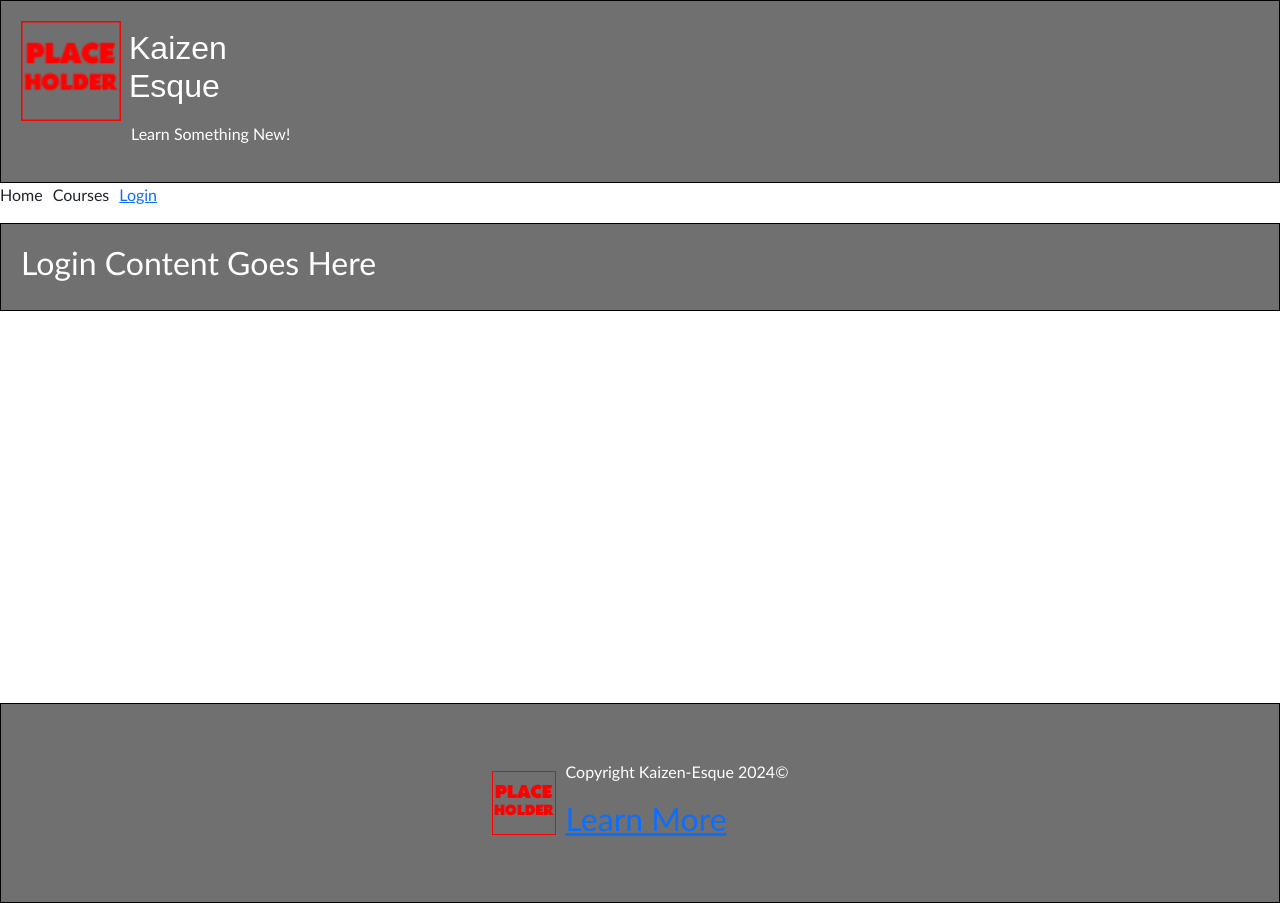
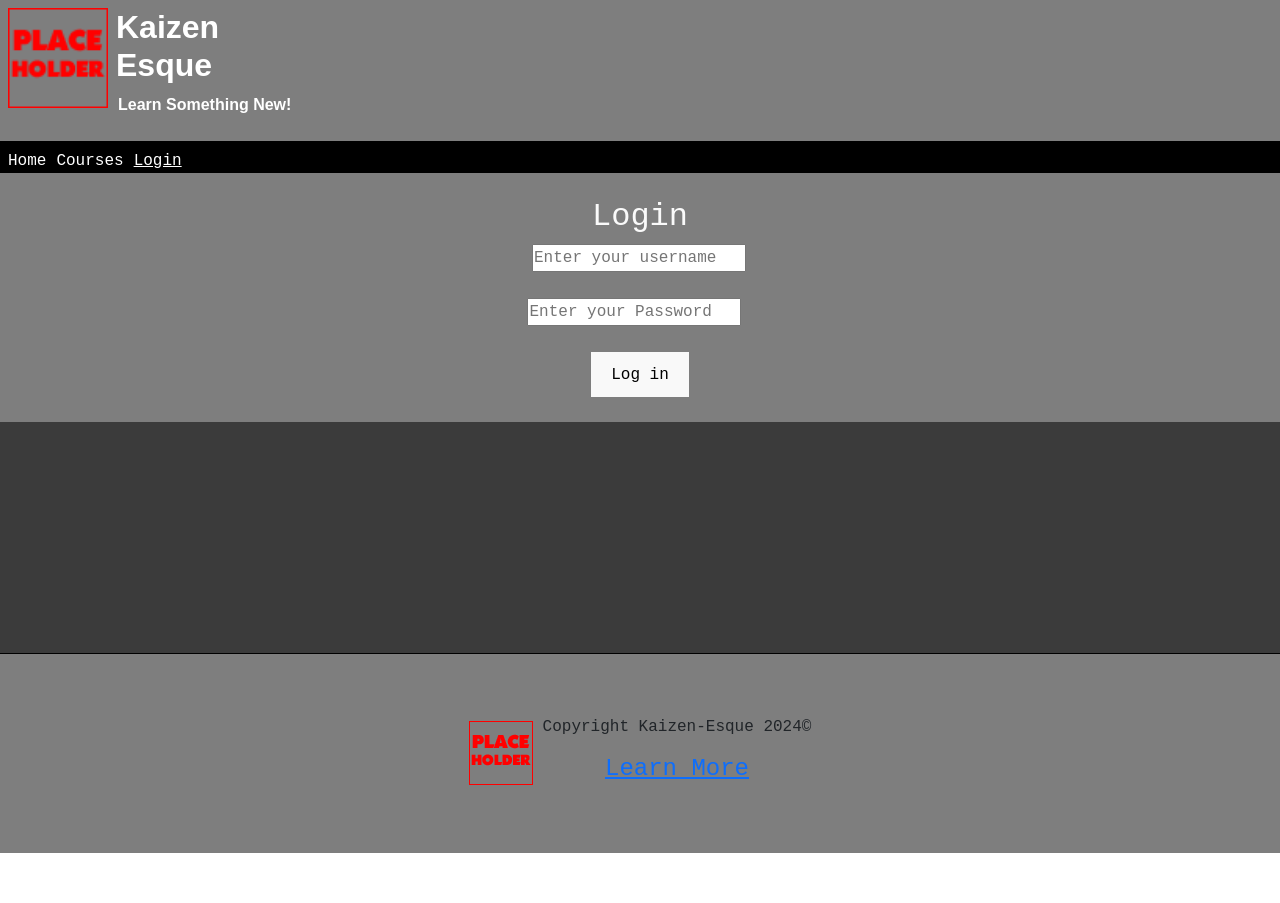
Before and after one commit to XenodiusAlpha/kaizen_esque, a React (Vite) app: page /Login in a window 1280 px wide. After the commit the page ends 853 px from the top, so only its background shows below. Built offline with nearby package versions, Linux system fonts and the light colour scheme.

Commit message:
Updated App.css structure, Working on mainComponenets. Login function is current prio

```diff
--- a/src/App.css
+++ b/src/App.css
@@ -2,19 +2,62 @@
   box-sizing: border-box;
   margin: 0;
   padding: 0;
-  font-family: 'Trebuchet MS', 'Lucida Sans Unicode', 'Lucida Grande',
+  font-family:monospace,
     'Lucida Sans', Arial, sans-serif;
+    --mainThemeColor: #7e7e7e;
+    --mainBodyColor: #3b3b3b;
+    --WhiteText: #fafafa;
 }
 
 /* ----------------------mainComponents---------------------- */
 
+.header-Style{
+  padding: 8px;
+  background-color: var(--mainThemeColor);
+}
+
+.footer-Style{
+  padding: 8px;
+  border-top: 1px solid black;
+  background-color: var(--mainThemeColor);
+}
+
+.wt{
+  color: var(--WhiteText);
+}
+
+.hidden-element {
+  visibility: hidden;
+}
+
+.warningTextForm{
+  font-size: 15px;
+  color: red;
+}
+
+.lbox-style{
+  padding: 25px;
+  background-color: var(--mainThemeColor);
+}
+
 .title-style{
-  padding: 8px;
-  font-family: Arial, Helvetica, sans-serif;
+  padding-left: 8px;
+  color: white;
+  font-weight: bold;
+  font-weight: 900;
+  font-family:sans-serif;
   text-decoration: wavy;
 }
 
+.nav-style{
+  padding: 8px;
+  background-color: black;
+  color: white;
+  max-height: 4vh;
+}
+
 .Outlet-Style{
+  background-color: var(--mainBodyColor);
   min-height: 60vh;
 }
 
@@ -34,11 +77,36 @@
   padding-right: 10px;
 }
 
+.nav-active{
+  text-decoration: underline;
+  background: var(--mainThemeColor);
+  color: var(--white);
+  border-bottom-left-radius: 15px;
+  border-bottom-right-radius: 15px;
+}
+
+.nav-button{
+  text-decoration: underline;
+  background: var(--mainThemeColor);
+  color: var(--white);
+  border-bottom-left-radius: 15px;
+  border-bottom-right-radius: 15px;
+}
+
+.nav-button:hover{
+  text-decoration: underline;
+  background: var(--mainThemeColor);
+  color: var(--white);
+  border-bottom-left-radius: 15px;
+  border-bottom-right-radius: 15px;
+}
+
+
 
 /* ----------------------Below is for testing only---------------------- */
 .visualize-Test-Area{
   padding: 20px;
-  background-color: rgb(112, 112, 112);
+  background-color: rgb(255, 203, 203);
   border: 1px solid rgb(0, 0, 0);
   color: rgb(255, 255, 255);
 }
--- a/src/components/mainComponents/Footer.jsx
+++ b/src/components/mainComponents/Footer.jsx
@@ -5,16 +5,19 @@ import { Link } from 'react-router-dom';
 
 export default function Footer(){
     return (
-      <div className='visualize-Test-Area flex-container-row keepBottom center-content'>
+      <div className='footer-Style flex-container-row keepBottom center-content'>
 
-<a href="https://www.placeholder.nothing" target="_blank">
-        <img className='' src={image} alt="link to nothing" />
-        </a>
-          <div className='flex-container-columns'>
+          <Link to="/">
+            <img src={image} alt="" />
+          </Link>
+
+          <div className='flex-container-columns center-content'>
           <p className='header-Text dpl'>Copyright Kaizen-Esque 2024©</p>
+
           <Link to="/LearnMore">
-          <h2 className='dpl'>Learn More</h2>
+          <h4 className='dpl'>Learn More</h4>
           </Link>
+
           </div>
       </div>
     );
--- a/src/components/mainComponents/Header.jsx
+++ b/src/components/mainComponents/Header.jsx
@@ -4,11 +4,11 @@ import image from '../../assets/img/PlaceholderImage.png'
 export default function Header(){
     return (
       <>
-        <div className='visualize-Test-Area flex-container-row'>
+        <div className='header-Style flex-container-row'>
         <img className='header-Logo' src={image} alt="link to nothing" />
           <div className='flex-container-columns'>
           <h2 className='title-style'>Kaizen <br /> Esque <br /> </h2>
-          <p className='dpl'>Learn Something New!</p>
+          <p className='title-style dpl'>Learn Something New!</p>
           </div>
         </div>
       </>
--- a/src/components/mainComponents/Login.jsx
+++ b/src/components/mainComponents/Login.jsx
@@ -1,11 +1,75 @@
 import React from 'react';
+import { useState } from "react";
 
-export default function Login(){
-    return (
-      <div>
-        <div className='visualize-Test-Area'>
-          <h2 className=''>Login Content Goes Here</h2>
+const Contact = () => {
+  const [formInput, setformInput] = useState({
+    username: '',
+    password: '',
+  });
+
+
+  const handleChange = (e) => {
+    const { name, value } = e.target;
+    setformInput((prevData) => ({ ...prevData, [name]: value }));
+  };
+
+  const handleSubmit = (e) => {
+    e.preventDefault();
+  };
+
+  const handleBlurName = () => {
+    var inputElement = document.getElementById("warningTextNameID");
+    if (formInput.name.trim() === '') {
+      inputElement.classList.remove("hidden-element");
+    } else {
+      inputElement.classList.add("hidden-element");
+    }
+  };
+
+  const handleBlurPassword = () => {
+    var inputElement = document.getElementById("warningTextpassword");
+    if (formInput.email.trim() === '') {
+      inputElement.classList.remove("hidden-element");
+    } else {
+      inputElement.classList.add("hidden-element");
+    }
+  };
+
+  return (
+    <>
+      <div className='lbox-style flex-container-columns'>
+        <div className='flex-container-columns center-content'>
+        <h2 className='wt'>Login</h2>
         </div>
+        <form className='flex-container-columns center-content'
+        onSubmit={handleSubmit}>
+          <label>
+            <input
+              type='text'
+              name='name'
+              value={formInput.name}
+              onChange={handleChange}
+              placeholder="Enter your username"
+              onBlur={handleBlurName}
+            />
+            <h4 id='warningTextNameID' className='wt warningTextForm hidden-element'>*Please insert a userame</h4>
+          </label>
+          <label>
+            <input
+              type='password'
+              name='password'
+              value={formInput.password}
+              onChange={handleChange}
+              placeholder="Enter your Password"
+              onBlur={handleBlurPassword}
+            />
+              <h4 id='warningTextpassword' className='wt warningTextForm hidden-element'>*Please insert a password</h4>
+          </label>
+          <button type='submit'>Log in</button>
+        </form>
       </div>
-    );
-  }
+    </>
+  );
+};
+
+export default Contact;
--- a/src/components/mainComponents/NavBar.jsx
+++ b/src/components/mainComponents/NavBar.jsx
@@ -13,7 +13,7 @@ export default function NavBar(){
 // Divider
     return (
       <div className='flex-container-columns'>
-        <nav className='flex-container-row'>
+        <nav className='nav-style flex-container-row'>
 
 
           <div className='nav-Button'>
@@ -26,7 +26,6 @@ export default function NavBar(){
         </Link>
 
         </div>
-
         <div className='nav-Button dpl'>
         <Link
           to="/Courses"
```
